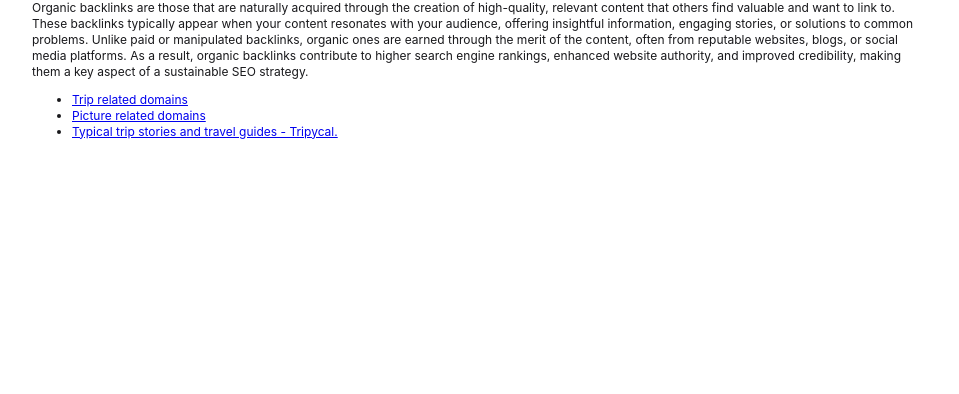
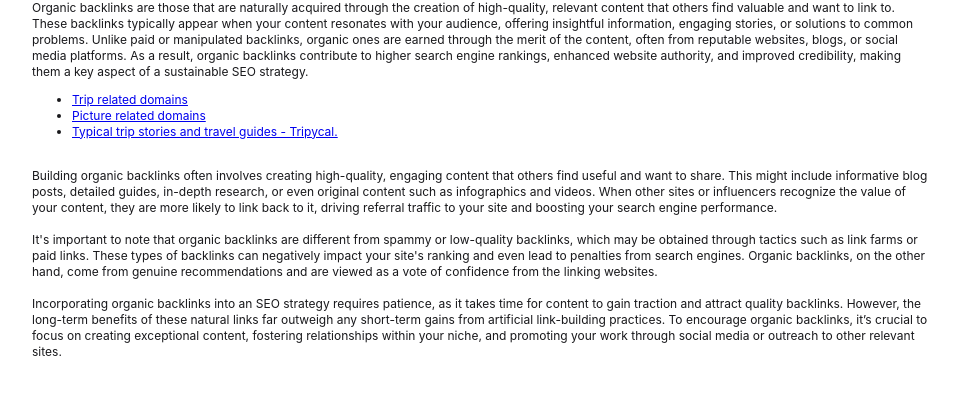
Before and after one commit to yikstinis/yikstinis.github.io, a plain HTML site: page organic-backlinks.html in a window 1280 px wide. Shown: the part 284-678 px from the top of the page, without its empty margins (160-1119 px from the left). Drawn offline with Linux system fonts and the light colour scheme.

Commit message:
Added more content to organic backlinks page.

```diff
--- a/organic-backlinks.html
+++ b/organic-backlinks.html
@@ -82,6 +82,37 @@
             </li>
           </ul>
         </div>
+
+        <p>
+          Building organic backlinks often involves creating high-quality,
+          engaging content that others find useful and want to share. This might
+          include informative blog posts, detailed guides, in-depth research, or
+          even original content such as infographics and videos. When other
+          sites or influencers recognize the value of your content, they are
+          more likely to link back to it, driving referral traffic to your site
+          and boosting your search engine performance.
+        </p>
+
+        <p>
+          It's important to note that organic backlinks are different from
+          spammy or low-quality backlinks, which may be obtained through tactics
+          such as link farms or paid links. These types of backlinks can
+          negatively impact your site's ranking and even lead to penalties from
+          search engines. Organic backlinks, on the other hand, come from
+          genuine recommendations and are viewed as a vote of confidence from
+          the linking websites.
+        </p>
+
+        <p>
+          Incorporating organic backlinks into an SEO strategy requires
+          patience, as it takes time for content to gain traction and attract
+          quality backlinks. However, the long-term benefits of these natural
+          links far outweigh any short-term gains from artificial link-building
+          practices. To encourage organic backlinks, it’s crucial to focus on
+          creating exceptional content, fostering relationships within your
+          niche, and promoting your work through social media or outreach to
+          other relevant sites.
+        </p>
       </section>
     </main>
   </body>
```
